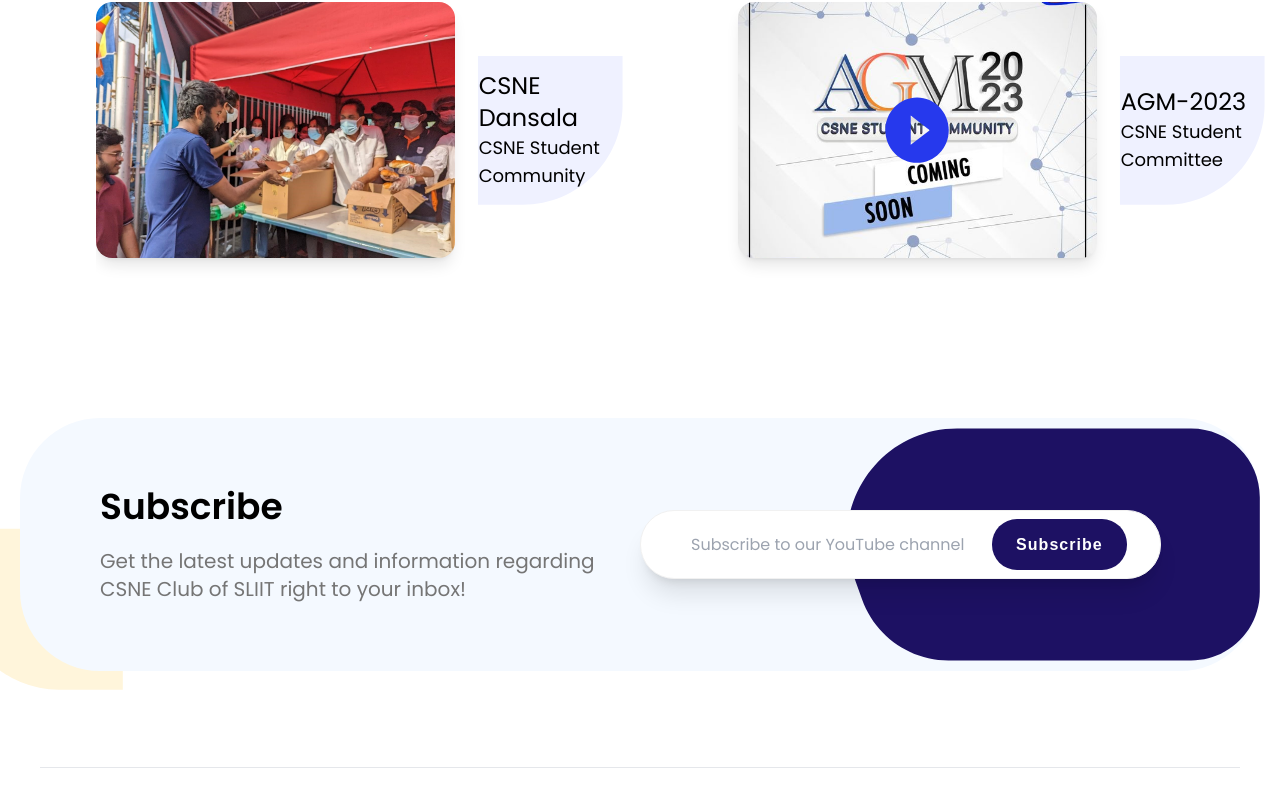
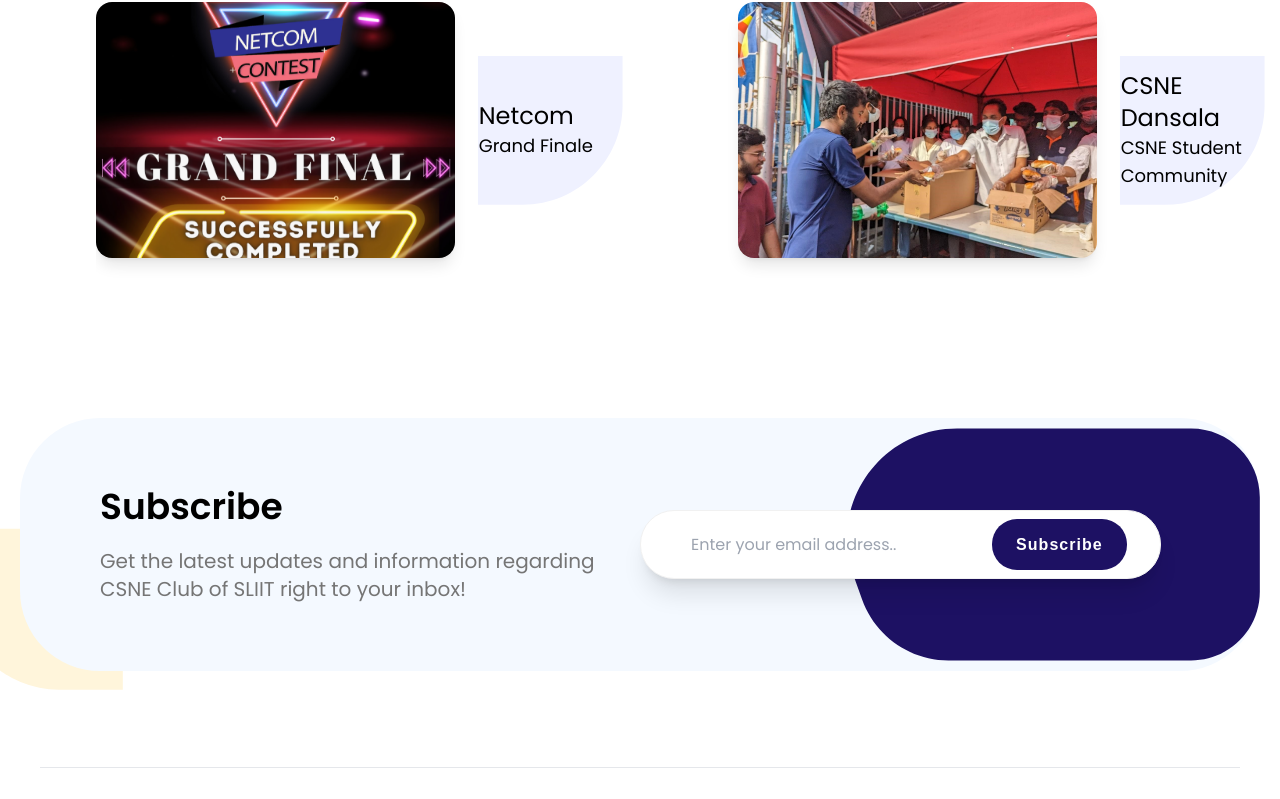
Before and after one commit to ms-club-sliit/CSNE-SC-Official-Web, a Next.js app: page /home in a window 1280 px wide. Shown: the part 1358-2157 px from the top of the page. Built offline with nearby package versions, Linux system fonts and the light colour scheme.

Commit message:
placeholder added

```diff
--- a/src/components/SubscribeSection/index.jsx
+++ b/src/components/SubscribeSection/index.jsx
@@ -36,7 +36,7 @@ const SubscribeSection = () => {
                 <input
                   disabled={true}
                   className="bg-white lg:ml-[22px] px-5 w-full lg:w-[8/12] py-2 text-base text-gray-500 border-none focus:outline-none"
-                  placeholder="Subscribe to our YouTube channel"
+                  placeholder="Enter your email address.."
                 />
                 <button className="hidden lg:block px-6 cursor-pointer font-arial bg-[#1D1163] font-bold rounded-[25px] h-[51px] leading-[normal] lg:mr-[25px] text-base text-center text-white tracking-[1.04px] w-[148px]  transition-all">
                   Subscribe
```
